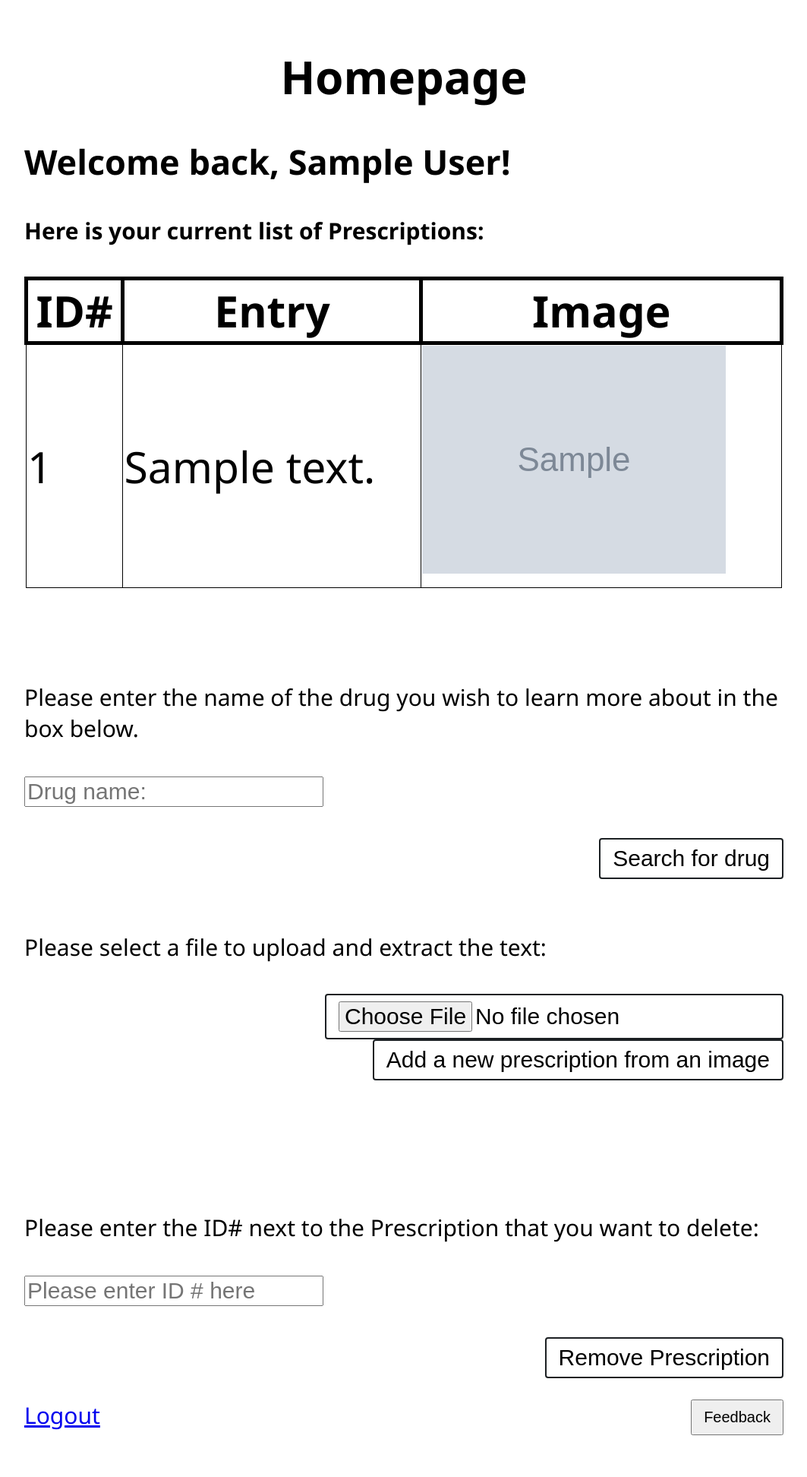
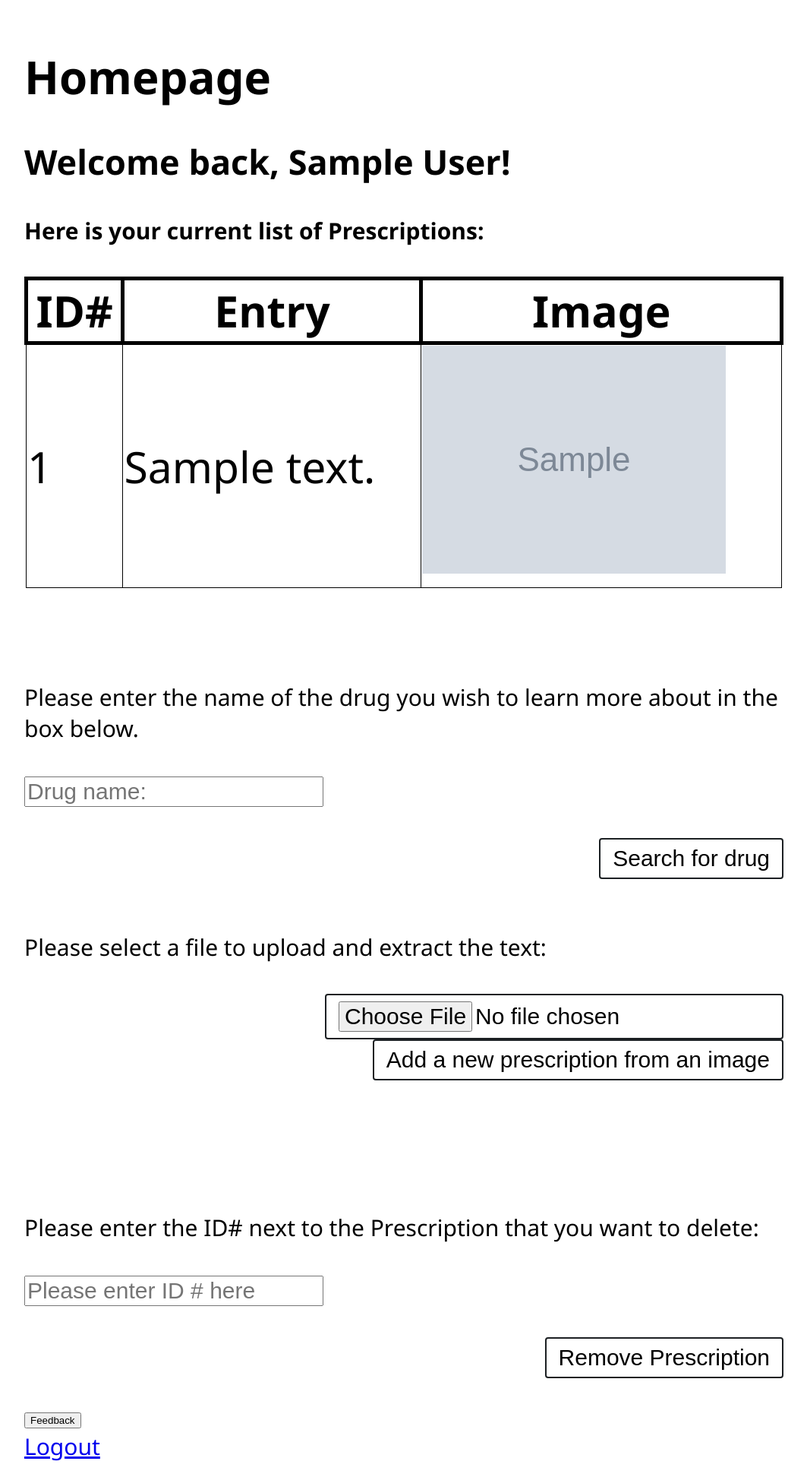
Before and after one commit to edwardjoreilly/Pill_Bottle_Scanner, a Flask app: page / in a window 1280 px wide. Shown: the whole page at 76% size, without its empty margins (108-1171 px from the left). Before the commit the page ends 1889 px from the top, so only its background shows below. Run offline with Flask 2, Linux system fonts and the light colour scheme; the visitor is signed in with stand-in values (Sample User, id 1); grey boxes marked "Sample" are stand-in pictures; a database or web service that is not in the repository returns one stand-in record (values such as "Sample title"); some libraries are stand-ins or nearby versions.

Commit message:
Update home.html

```diff
--- a/templates/home.html
+++ b/templates/home.html
@@ -18,17 +18,10 @@
 			table {
 			  width: 100%;
 			}
-			input[type=button]{
-                		float: right;
-				padding: 10px 15px;
-				cursor: pointer;
-				font-size: 20px;
-				border-collapse: collapse;
-            		}
 		</style>
 	</head>
 	{% block content %}
-	<h1 class="h2"><center>Homepage</center></h1>
+	<h1 class="h2">Homepage</h1>
 	<h2 class="h2">Welcome back, {{ firstname }}!</h2>
 		<h4 class="h2">Here is your current list of Prescriptions:</h4>
 		<div class="table">
```
